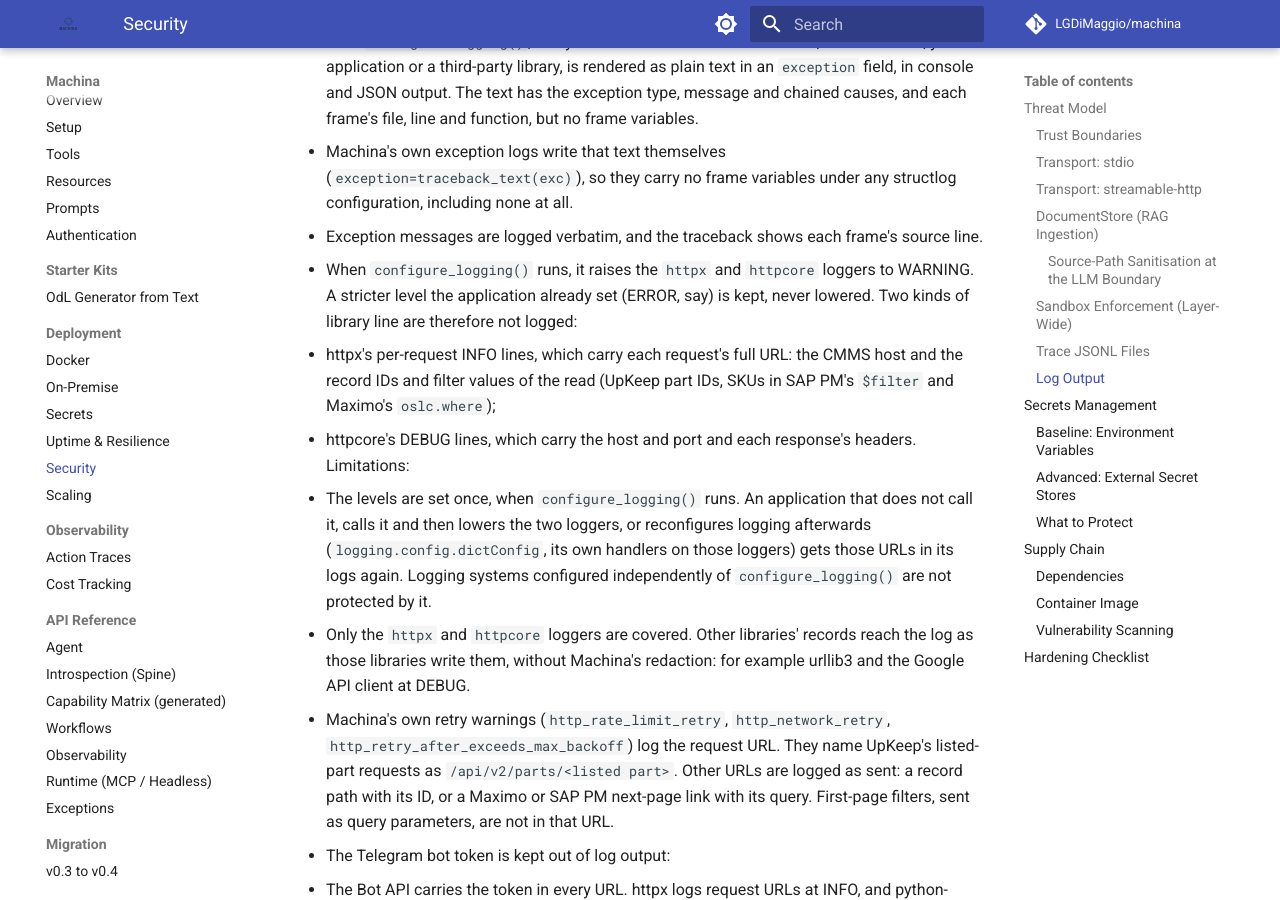
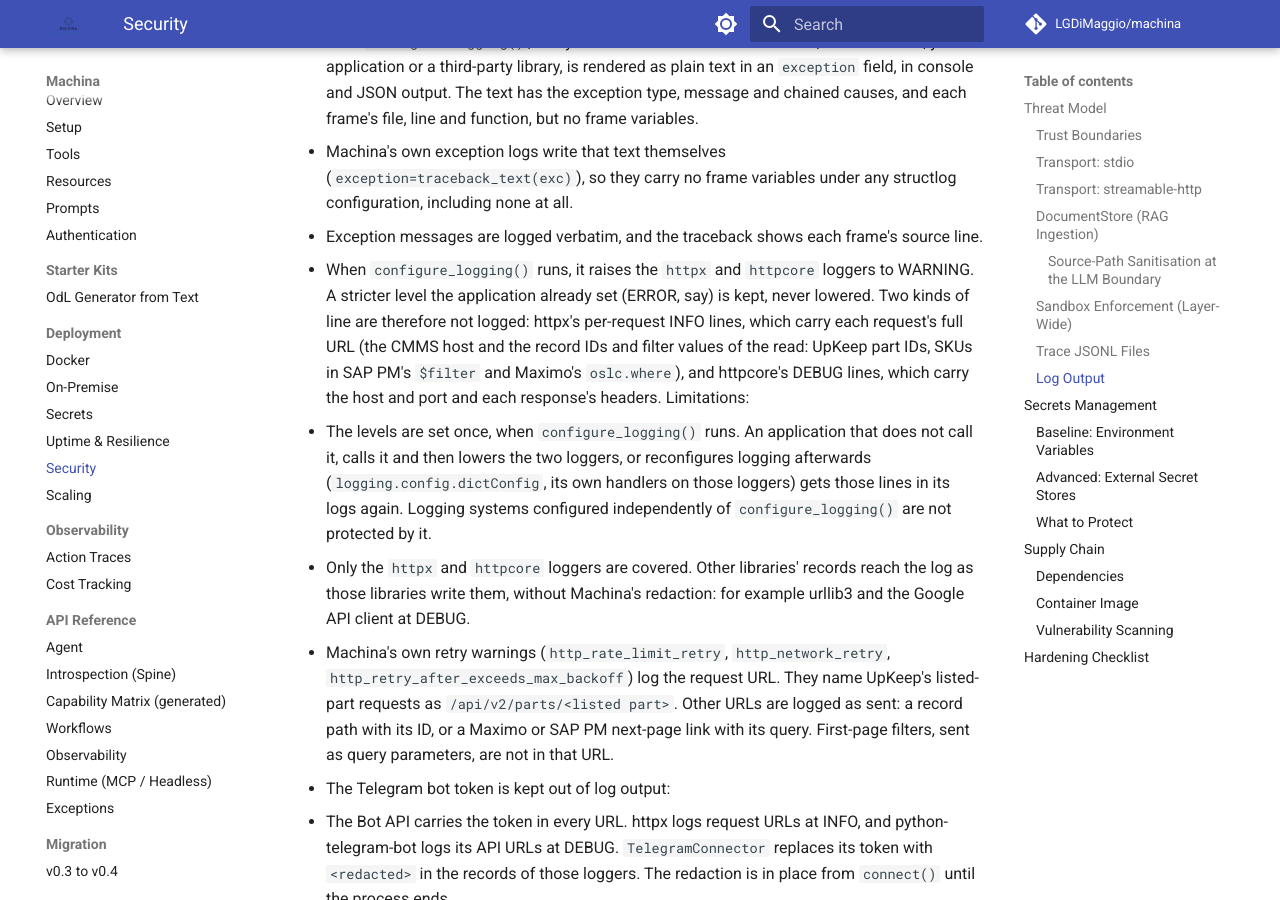
Before and after one commit to LGDiMaggio/machina, an MkDocs documentation site: the page built from docs/deployment/security.md, in a window 1280 px wide and 900 px high, scrolled down 6591 px. Built offline with MkDocs 1.6.1 and Material for MkDocs 9.7.7, drawn with Linux system fonts in a browser that asks for light colours; comment, search, counter and statistics services are not loaded.

Commit message:
docs(security): keep the Log Output bullet in one paragraph
The httpcore correction split the bullet into a sub-list. The "Limitations:"
label then ran into the httpcore item, and on GitHub the limitation items
nested under it. The two kinds of line are now named in one sentence again.
The first limitation says "those lines", since httpcore's lines carry no URL.

Co-Authored-By: Claude Opus 5.5 <noreply@anthropic.com>

```diff
--- a/docs/deployment/security.md
+++ b/docs/deployment/security.md
@@ -305,18 +305,16 @@ default.
   source line.
 - When `configure_logging()` runs, it raises the `httpx` and `httpcore`
   loggers to WARNING. A stricter level the application already set (ERROR,
-  say) is kept, never lowered. Two kinds of library line are therefore not
-  logged:
-  - httpx's per-request INFO lines, which carry each request's full URL: the
-    CMMS host and the record IDs and filter values of the read (UpKeep part
-    IDs, SKUs in SAP PM's `$filter` and Maximo's `oslc.where`);
-  - httpcore's DEBUG lines, which carry the host and port and each response's
-    headers.
+  say) is kept, never lowered. Two kinds of line are therefore not logged:
+  httpx's per-request INFO lines, which carry each request's full URL (the
+  CMMS host and the record IDs and filter values of the read: UpKeep part
+  IDs, SKUs in SAP PM's `$filter` and Maximo's `oslc.where`), and httpcore's
+  DEBUG lines, which carry the host and port and each response's headers.
   Limitations:
   - The levels are set once, when `configure_logging()` runs. An application
     that does not call it, calls it and then lowers the two loggers, or
     reconfigures logging afterwards (`logging.config.dictConfig`, its own
-    handlers on those loggers) gets those URLs in its logs again. Logging
+    handlers on those loggers) gets those lines in its logs again. Logging
     systems configured independently of `configure_logging()` are not
     protected by it.
   - Only the `httpx` and `httpcore` loggers are covered. Other libraries'
```
